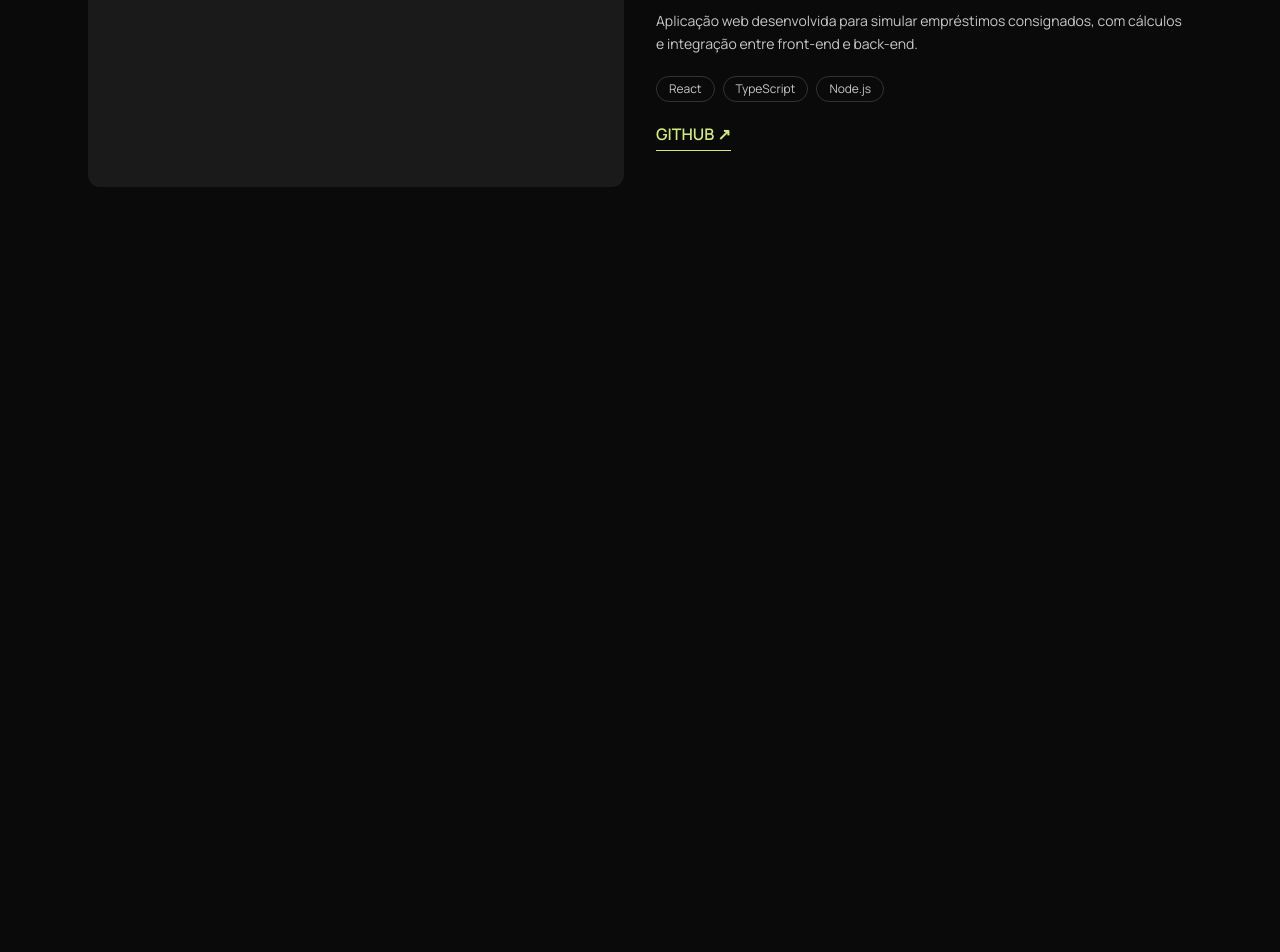
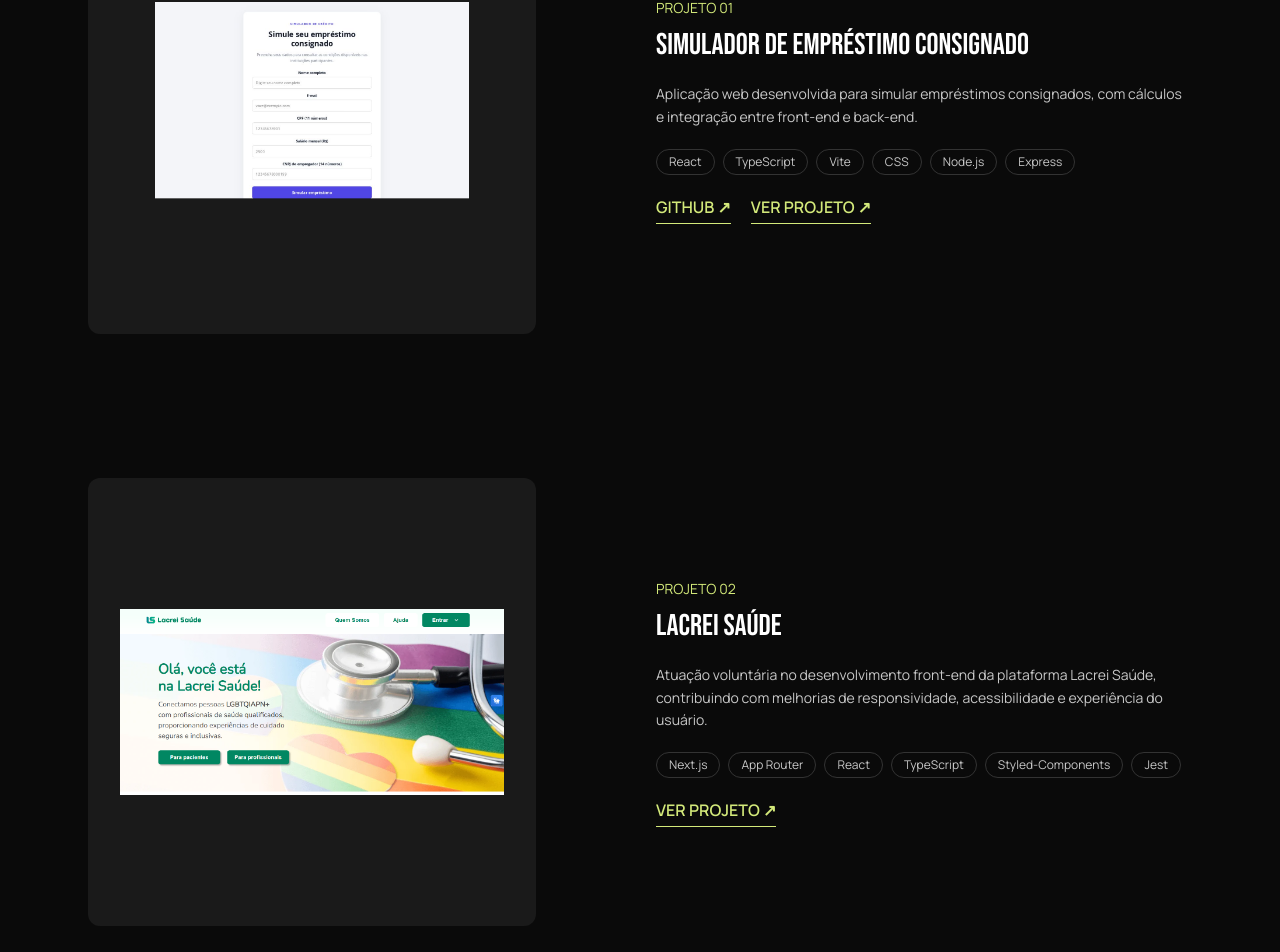
Before and after one commit to matheusFredericods/matheus-portfolio, a Next.js app: page / in a window 1280 px wide. Shown: the part 1257-2209 px from the top of the page. Before the commit the page ends 1572 px from the top, so only its background shows below. Built offline with nearby package versions, Linux system fonts and the light colour scheme.

Commit message:
feat: add featured projects section

```diff
--- a/src/sections/Projects.tsx
+++ b/src/sections/Projects.tsx
@@ -1,3 +1,5 @@
+import Image from "next/image";
+
 export default function Projects() {
   return (
     <section id="projetos" className="bg-bg-primary text-text-primary">
@@ -16,11 +18,18 @@ export default function Projects() {
 
         {/* LISTA DE PROJETOS */}
         <div className="flex flex-col gap-12">
-          {/* PROJETO 01 */}
+          {/* PROJETO 01 - SIMULADOR DE EMPRÉSTIMO */}
           <article className="grid grid-cols-1 items-center gap-8 pb-12 md:grid-cols-2">
-            {/* IMAGEM */}
-            <div className="relative aspect-video overflow-hidden rounded-xl bg-card">
-              {/* Imagem do projeto será adicionada aqui */}
+            {/* IMAGEM DO PROJETO */}
+            <div className=" flex aspect-square w-full max-w-md items-center justify-center rounded-xl bg-card p-6 md:p-8">
+              <div className="relative aspect-video w-full overflow-hidden rounded-lg">
+                <Image
+                  src="/images/projeto-simulador.png"
+                  alt="Simulador de Empréstimo Consignado"
+                  fill
+                  className="object-contain"
+                />
+              </div>
             </div>
 
             {/* INFORMAÇÕES */}
@@ -40,17 +49,21 @@ export default function Projects() {
 
               {/* TECNOLOGIAS */}
               <div className="flex flex-wrap gap-2">
-                <span className="rounded-full border border-border-primary px-3 py-1 text-xs text-text-secondary">
-                  React
-                </span>
-
-                <span className="rounded-full border border-border-primary px-3 py-1 text-xs text-text-secondary">
-                  TypeScript
-                </span>
-
-                <span className="rounded-full border border-border-primary px-3 py-1 text-xs text-text-secondary">
-                  Node.js
-                </span>
+                {[
+                  "React",
+                  "TypeScript",
+                  "Vite",
+                  "CSS",
+                  "Node.js",
+                  "Express",
+                ].map((tech) => (
+                  <span
+                    key={tech}
+                    className="rounded-full border border-border-primary px-3 py-1 text-xs text-text-secondary"
+                  >
+                    {tech}
+                  </span>
+                ))}
               </div>
 
               {/* LINKS */}
@@ -63,6 +76,76 @@ export default function Projects() {
                 >
                   GITHUB ↗
                 </a>
+
+                <a
+                  href="https://simulador-emprestimo-consignado.vercel.app/"
+                  target="_blank"
+                  rel="noopener noreferrer"
+                  className="border-b border-primary pb-1 font-semibold text-primary transition-colors hover:text-primary-hover"
+                >
+                  VER PROJETO ↗
+                </a>
+              </div>
+            </div>
+          </article>
+
+          {/* PROJETO 02 - LACREI SAÚDE */}
+          <article className="grid grid-cols-1 items-center gap-8 pt-12 md:grid-cols-2">
+            {/* IMAGEM DO PROJETO */}
+            <div className="flex aspect-square w-full max-w-md items-center justify-center rounded-xl bg-card p-6 md:p-8">
+              <div className="relative aspect-video w-full overflow-hidden rounded-lg">
+                <Image
+                  src="/images/lacrei-saude.png"
+                  alt="Plataforma Lacrei Saúde"
+                  fill
+                  className="object-contain"
+                />
+              </div>
+            </div>
+
+            {/* INFORMAÇÕES */}
+            <div className="flex flex-col gap-5">
+              <div>
+                <span className="text-sm text-primary">PROJETO 02</span>
+
+                <h3 className="mt-2 text-3xl">Lacrei Saúde</h3>
+              </div>
+
+              <p className="text-sm leading-relaxed text-text-secondary">
+                Atuação voluntária no desenvolvimento front-end da plataforma
+                Lacrei Saúde, contribuindo com melhorias de responsividade,
+                acessibilidade e experiência do usuário.
+              </p>
+
+              {/* TECNOLOGIAS */}
+              <div className="flex flex-wrap gap-2">
+                {[
+                  "Next.js",
+                  "App Router",
+                  "React",
+                  "TypeScript",
+                  "Styled-Components",
+                  "Jest",
+                ].map((tech) => (
+                  <span
+                    key={tech}
+                    className="rounded-full border border-border-primary px-3 py-1 text-xs text-text-secondary"
+                  >
+                    {tech}
+                  </span>
+                ))}
+              </div>
+
+              {/* LINK */}
+              <div className="flex items-center gap-5">
+                <a
+                  href="https://lacreisaude.com.br/"
+                  target="_blank"
+                  rel="noopener noreferrer"
+                  className="border-b border-primary pb-1 font-semibold text-primary transition-colors hover:text-primary-hover"
+                >
+                  VER PROJETO ↗
+                </a>
               </div>
             </div>
           </article>
```
Also changed, not shown: public/images/Lacrei-saude.png (added), public/images/projeto-simulador.png (added).
